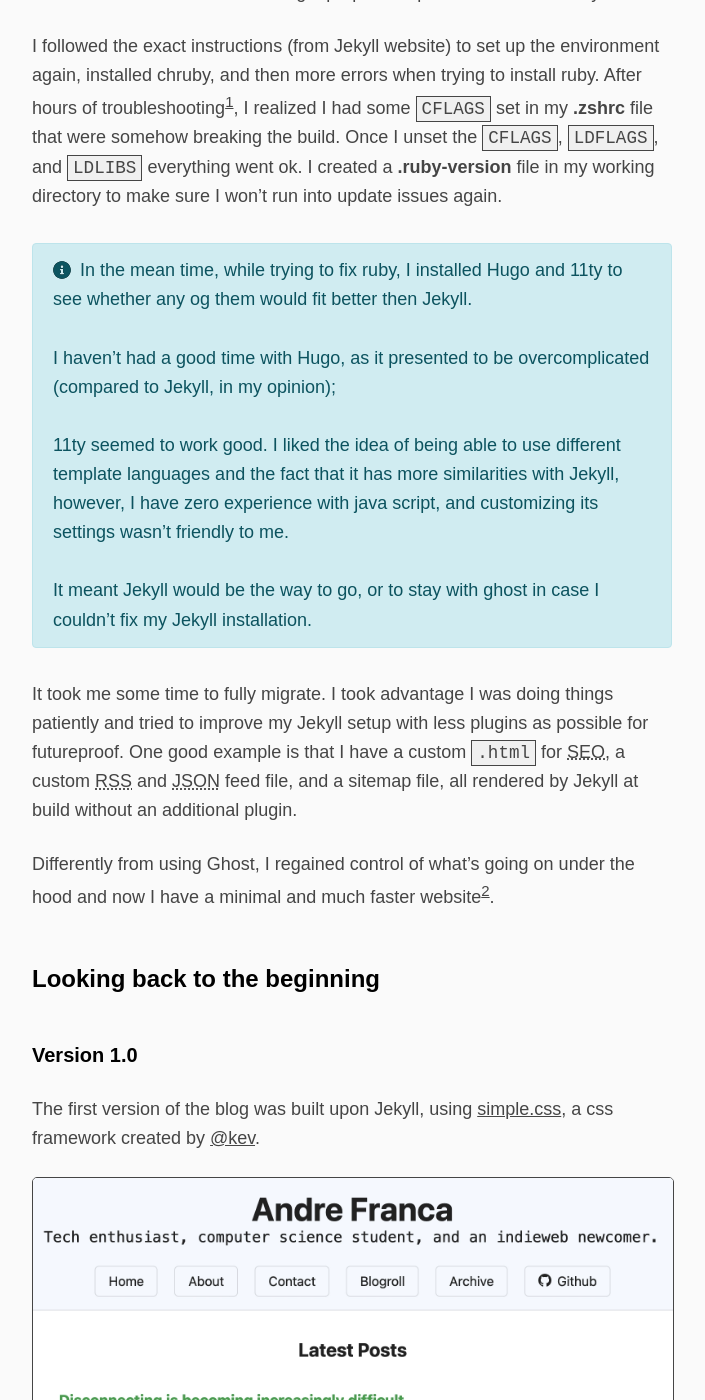
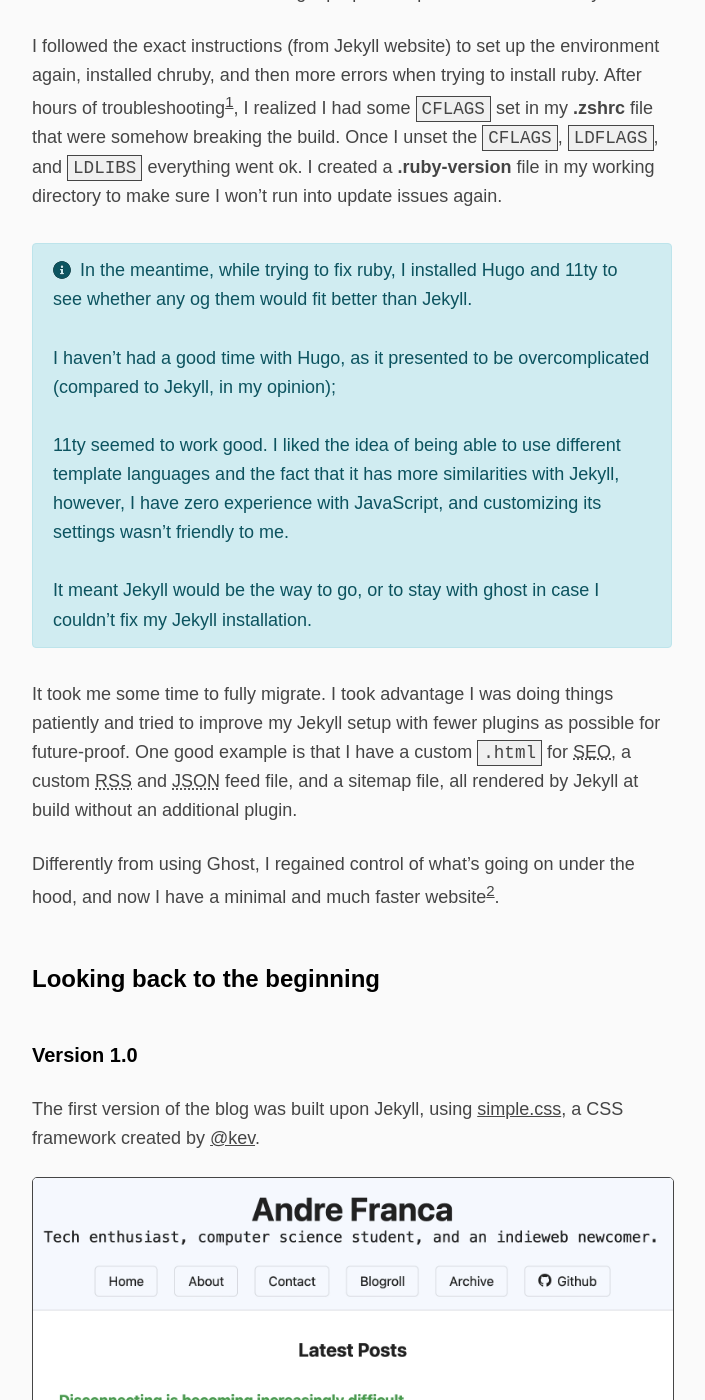
Before and after one commit to a-franca/abf.li, a Jekyll site: the page built from _posts/2023/2023-01-30-website-4-dot-0.md, in a window 1280 px wide and 1400 px high, scrolled down 1083 px. Shown: the whole window, without its empty margins (288-993 px from the left). Built offline with Jekyll 4.4.1, drawn with Linux system fonts in a browser that asks for light colours; some of the changed text lies outside the part shown.

Commit message:
fixing some small typos

```diff
--- a/_posts/2023/2023-01-30-website-4-dot-0.md
+++ b/_posts/2023/2023-01-30-website-4-dot-0.md
@@ -15,7 +15,7 @@ I've been running this blog since April, and for the first time I can say I'm re
 
 Back in September, I wrote "[Ghost as my blogging platform]({% link _posts/2022/2022-09-26-ghost-as-my-blogging-platform.md %})" explaining the reasons why I was giving a shot at a CMS and leaving Jekyll as my SSG. Two of the reasons were the ability to schedule posts that Ghost provides and how easy it was to manage content.
 
-That choice came with some drawbacks. Like everything in life, when you make a choice, you also choose to leave something behind. In my case, I was struggling with making visual modifications due to the way Ghost is developed, and saw a huge decrease in performance when loading pages, due to excess bloat, javascript, etc.
+That choice came with some drawbacks. Like everything in life, when you make a choice, you also choose to leave something behind. In my case, I was struggling with making visual modifications due to the way Ghost is developed, and saw a huge decrease in performance when loading pages, due to excess bloat, JavaScript, etc.
 
 For the fourth time, I decided it was time to go static again. I still don't post frequently, so I can't justify my wish to manage content I don't produce in a more "powerful" way. Also, I found out that I can simply write using any editor I like and push it to the web when I'm at my computer and have time available. And that is okay after all.
 
@@ -24,17 +24,17 @@ Moving back to Jekyll was a bit of a headache because there was no way to export
 I followed the exact instructions (from Jekyll website) to set up the environment again, installed chruby, and then more errors when trying to install ruby. After hours of troubleshooting[^1], I realized I had some `CFLAGS` set in my **.zshrc** file that were somehow breaking the build. Once I unset the `CFLAGS`, `LDFLAGS`, and `LDLIBS` everything went ok. I created a **.ruby-version** file in my working directory to make sure I won't run into update issues again.
 
 {:.info}
-In the mean time, while trying to fix ruby, I installed Hugo and 11ty to see whether any og them would fit better then Jekyll.<br><br>I haven't had a good time with Hugo, as it presented to be overcomplicated (compared to Jekyll, in my opinion);<br><br>11ty seemed to work good. I liked the idea of being able to use different template languages and the fact that it has more similarities with Jekyll, however, I have zero experience with java script, and customizing its settings wasn't friendly to me.<br><br>It meant Jekyll would be the way to go, or to stay with ghost in case I couldn't fix my Jekyll installation.
+In the meantime, while trying to fix ruby, I installed Hugo and 11ty to see whether any og them would fit better than Jekyll.<br><br>I haven't had a good time with Hugo, as it presented to be overcomplicated (compared to Jekyll, in my opinion);<br><br>11ty seemed to work good. I liked the idea of being able to use different template languages and the fact that it has more similarities with Jekyll, however, I have zero experience with JavaScript, and customizing its settings wasn't friendly to me.<br><br>It meant Jekyll would be the way to go, or to stay with ghost in case I couldn't fix my Jekyll installation.
 
-It took me some time to fully migrate. I took advantage I was doing things patiently and tried to improve my Jekyll setup with less plugins as possible for futureproof. One good example is that I have a custom `.html` for SEO, a custom RSS and JSON feed file, and a sitemap file, all rendered by Jekyll at build without an additional plugin.
+It took me some time to fully migrate. I took advantage I was doing things patiently and tried to improve my Jekyll setup with fewer plugins as possible for future-proof. One good example is that I have a custom `.html` for SEO, a custom RSS and JSON feed file, and a sitemap file, all rendered by Jekyll at build without an additional plugin.
 
-Differently from using Ghost, I regained control of what's going on under the hood and now I have a minimal and much faster website[^2].
+Differently from using Ghost, I regained control of what's going on under the hood, and now I have a minimal and much faster website[^2].
 
 ## Looking back to the beginning
 
 ### Version 1.0
 
-The first version of the blog was built upon Jekyll, using [simple.css](https://simplecss.org/){: rel="noopener noreferrer nofollow" target="_blank"}, a css framework created by [@kev](https://fosstodon.org/@kev){: rel="noopener noreferrer nofollow" target="_blank"}.
+The first version of the blog was built upon Jekyll, using [simple.css](https://simplecss.org/){: rel="noopener noreferrer nofollow" target="_blank"}, a CSS framework created by [@kev](https://fosstodon.org/@kev){: rel="noopener noreferrer nofollow" target="_blank"}.
 
 ![website v1.0](/assets/images/general/B7857668-F9A6-47C1-9048-4F66E556679E-287657614.webp){: loading="lazy" }
 
```
Also changed, not shown: other parts of _posts/2023/2023-01-30-website-4-dot-0.md (+1 -1 lines), _posts/2023/2023-01-31-using-cloudflare-for-dynamic-url-redirects.md (+2 -2 lines), _posts/2023/2023-02-10-having-a-bad-time-with-my-macbook-pro.md (+3 -3 lines), pages/index.md (+1 -1 lines), pages/more.md (+1 -1 lines).
